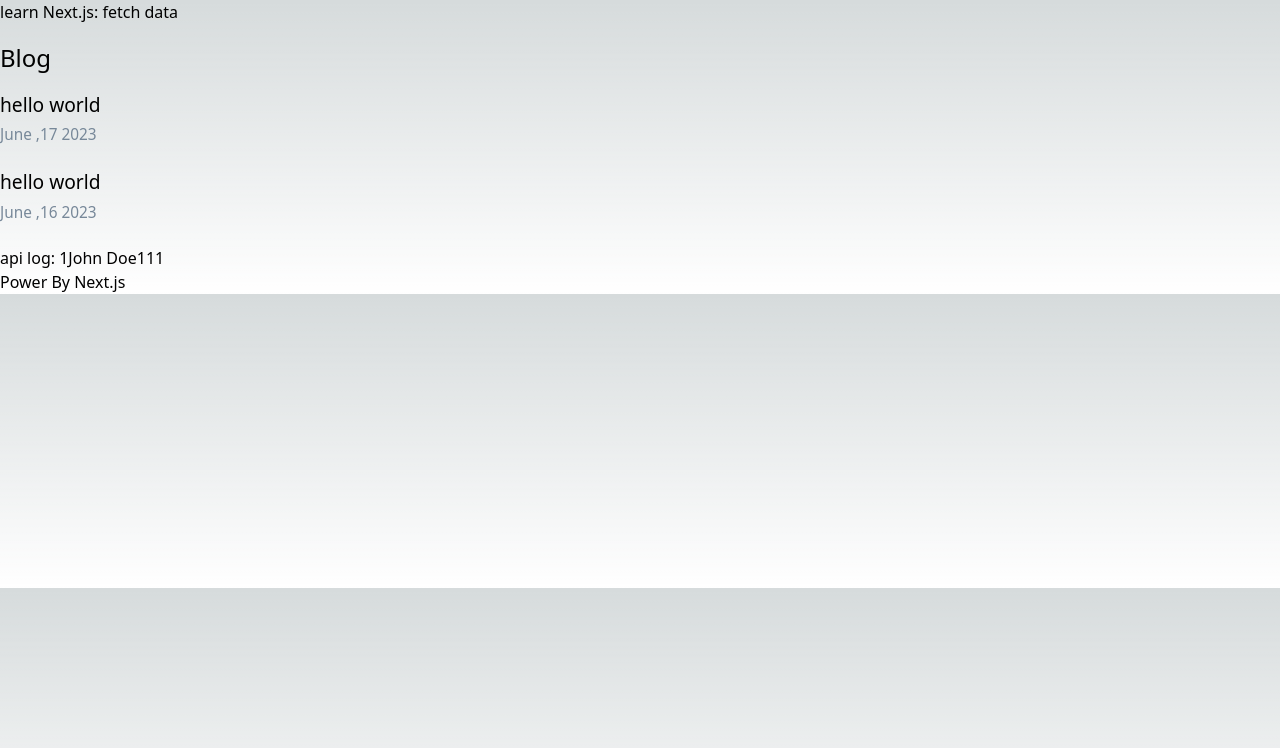
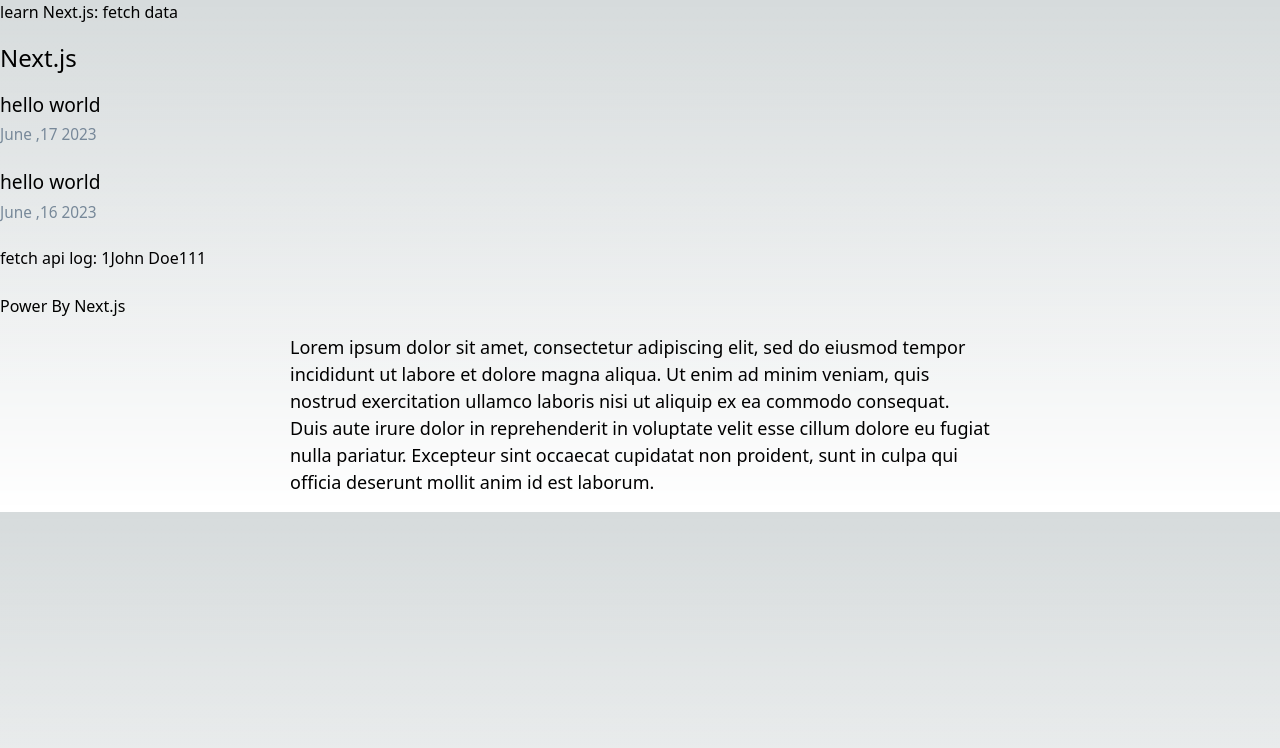
Before and after one commit to serverless-coding/next-learn, a Next.js app in the folder 5.data-fetch/blog/: page / in a window 1280 px wide. Shown: the top 748 px of the page. Built offline with nearby package versions, Linux system fonts and the light colour scheme.

Commit message:
alter index

```diff
--- a/5.data-fetch/blog/pages/index.tsx
+++ b/5.data-fetch/blog/pages/index.tsx
@@ -54,7 +54,7 @@
       <h1>learn Next.js: fetch data</h1>
 
       <section className={`${utilStyles.headingMd} ${utilStyles.padding1px}`}>
-        <h2 className={utilStyles.headingLg}>Blog</h2>
+        <h2 className={utilStyles.headingLg}>Next.js</h2>
         <ul className={utilStyles.list}>
           {
             allPostsData.map((item: Post) => (
@@ -70,11 +70,36 @@
         </ul>
       </section>
       <div>
-        <label> api log: {data.id}{data.log}{data.age} </label>
+        <label> fetch api log: {data.id}{data.log}{data.age} </label>
       </div>
+
+      <br></br>
       <div>
         <label> Power By Next.js</label>
       </div >
+
+      <div className="article">
+        <article>
+          Lorem ipsum dolor sit amet, consectetur adipiscing elit, sed do eiusmod tempor incididunt ut labore et
+          dolore magna aliqua. Ut enim ad minim veniam, quis nostrud exercitation ullamco laboris nisi ut aliquip ex
+          ea commodo consequat. Duis aute irure dolor in reprehenderit in voluptate velit esse cillum dolore eu fugiat
+          nulla pariatur. Excepteur sint occaecat cupidatat non proident, sunt in culpa qui officia deserunt mollit
+          anim id est laborum.
+        </article>
+        <style jsx>{`
+            .article {
+                display: flex;
+                margin: 16px auto;
+                max-width: 700px;
+                font-size: 12px;
+            }
+            @media (min-width: 768px) {
+                .article {
+                    font-size: 18px;
+                }
+            }
+        `}</style>
+      </div>
     </main >
   )
 }
```
